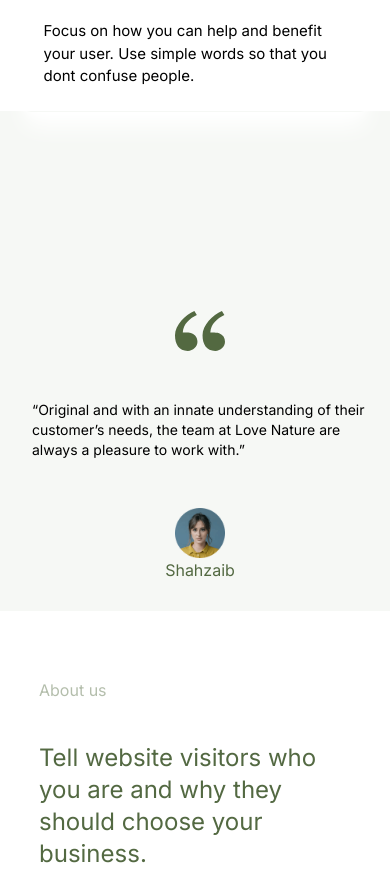
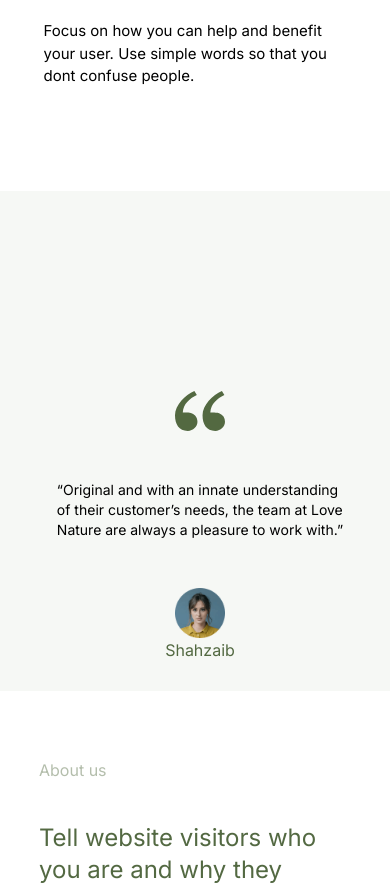
Before and after one commit to shahzaibee/Frontend-ui, a Next.js app: page / in a window 390 px wide. Shown: the part 2409-3299 px from the top of the page. Built offline with nearby package versions, Linux system fonts and the light colour scheme.

Commit message:
last responsive

```diff
--- a/src/components/testinomial.tsx
+++ b/src/components/testinomial.tsx
@@ -5,15 +5,16 @@ import Image from "next/image";
 
 const Testinomial = () => {
   return (
-    <div className="md:h-[350px]  pt-40 md:pt-0 h-[500px]  w-full bg-[#f6f8f5] mt-[20px] md:mt-0 overflow-x-hidden">
+    <div className="md:h-[350px]  pt-40 md:pt-0 h-[500px]   w-full bg-[#f6f8f5] mt-[100px] md:mt-0 overflow-x-hidden">
       <div className="flex flex-col justify-center gap-y-4 lg:py-4 items-center mx-auto md:p-10 h-[350px] w-[400px] md:w-[500px]">
         <div className="text-[#c5cdbf] flex flex-col justify-center items-center gap-y-5">
           <Image src={testiPic} alt="test" width={50} height={50} />
         </div>
         <div className="flex flex-col justify-center items-center mx-auto md:p-0 md:text-xl p-8">
           <h1 className="md:text-lg text-sm">
-            “Original and with an innate understanding of their customer’s
-            needs, the team at Love Nature are always a pleasure to work with.”
+            “Original and with an innate understanding <br /> of their
+            customer’s needs, the team at Love <br /> Nature are always a
+            pleasure to work with.”
           </h1>
         </div>
         <div className="flex flex-col justify-center items-center md:mt-5">
```
